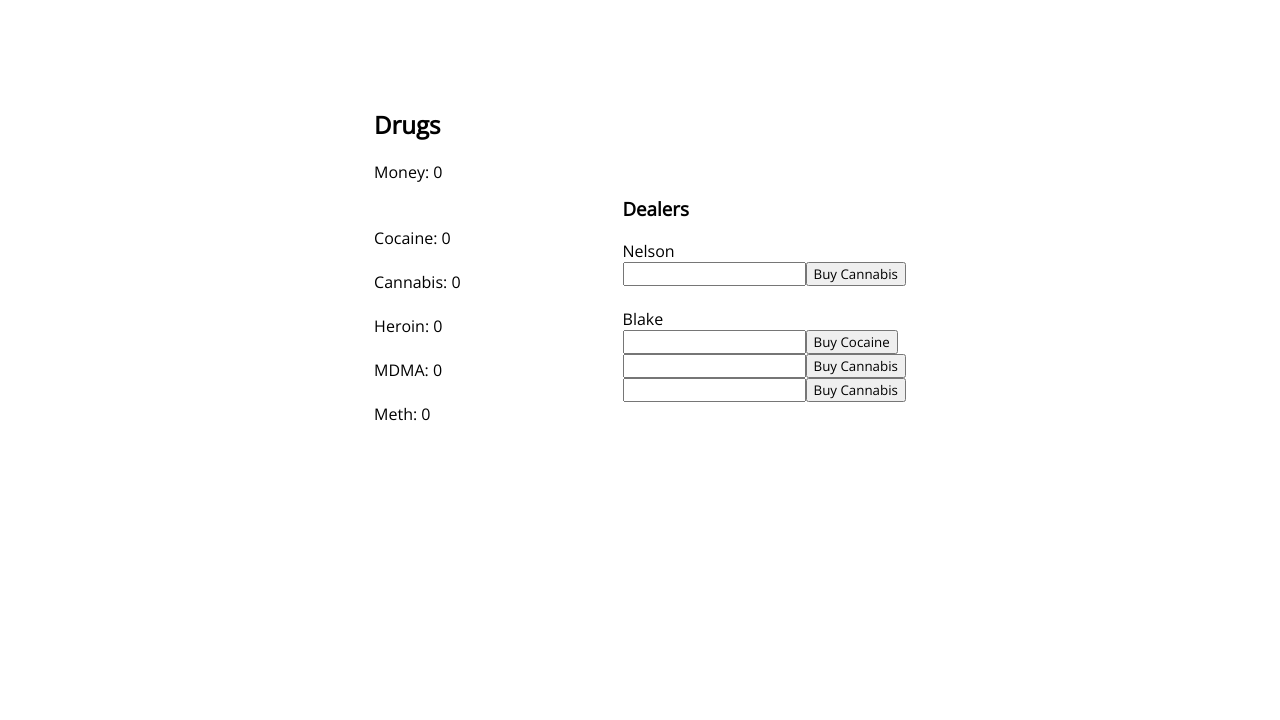
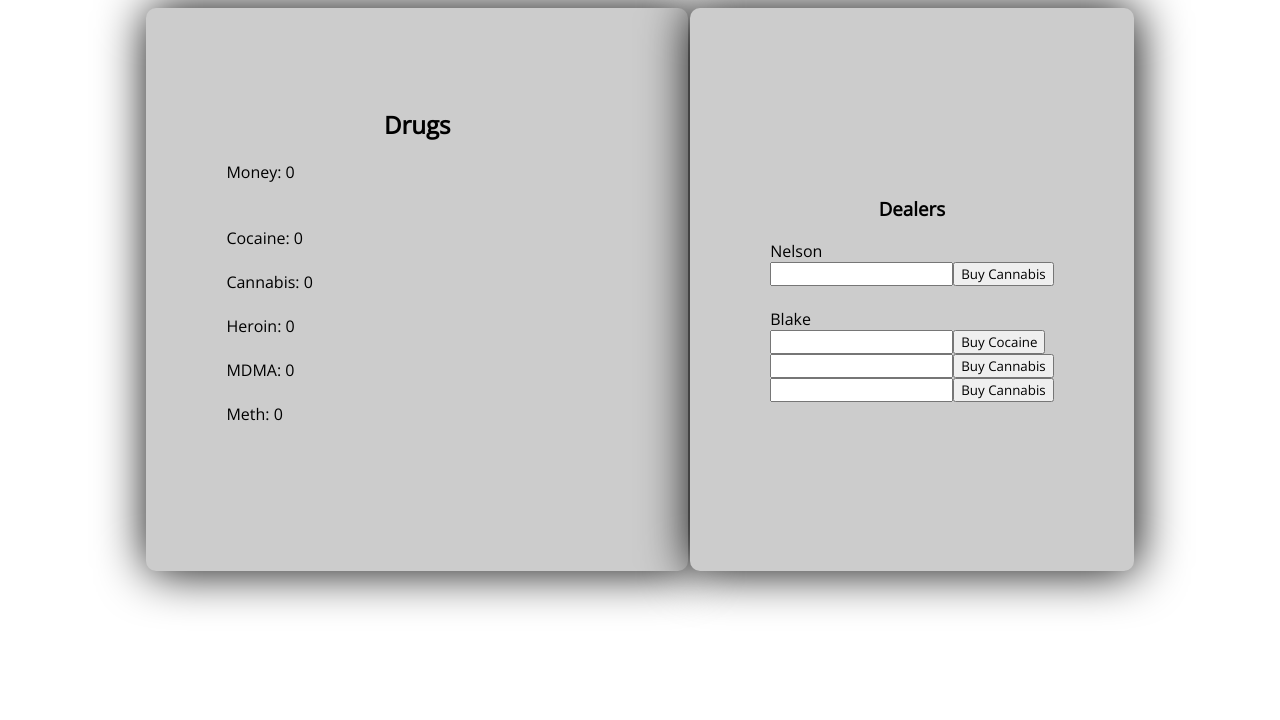
Before and after one commit to TotalRehab/totalrehab.github.io, a plain HTML site: page index.html in a window 1280 px wide. Shown: the part 80-800 px from the top of the page. Drawn offline with nearby package versions, Linux system fonts and the light colour scheme.

Commit message:
Update style.css

```diff
--- a/style.css
+++ b/style.css
@@ -6,7 +6,38 @@ h1{
 	text-align: center;
 }
 
-.sheep{
-	height:120px;
-	width:auto;
+h2{
+	text-align: center;
 }
+
+#drugs{
+    width: 55%;
+    background-color: #CCCCCC;
+
+       -moz-border-radius: 10px;
+    -webkit-border-radius: 10px;
+            border-radius: 10px; /* future proofing */
+     -khtml-border-radius: 10px; /* for old Konqueror browsers */
+
+    -moz-box-shadow:		2px 0 50px #000000;
+    -webkit-box-shadow:	2px 0 50px #000000;
+    box-shadow:					2px 0 50px #000000;
+}
+
+h3{
+	text-align: center;
+}
+
+#dealers{
+    width: 55%;
+    background-color: #CCCCCC;
+
+       -moz-border-radius: 10px;
+    -webkit-border-radius: 10px;
+            border-radius: 10px; /* future proofing */
+     -khtml-border-radius: 10px; /* for old Konqueror browsers */
+
+    -moz-box-shadow:		2px 0 50px #000000;
+    -webkit-box-shadow:	2px 0 50px #000000;
+    box-shadow:					2px 0 50px #000000;
+}
```
